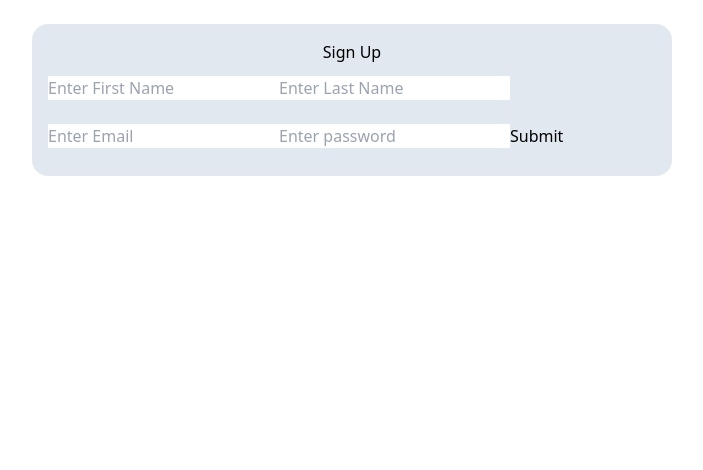
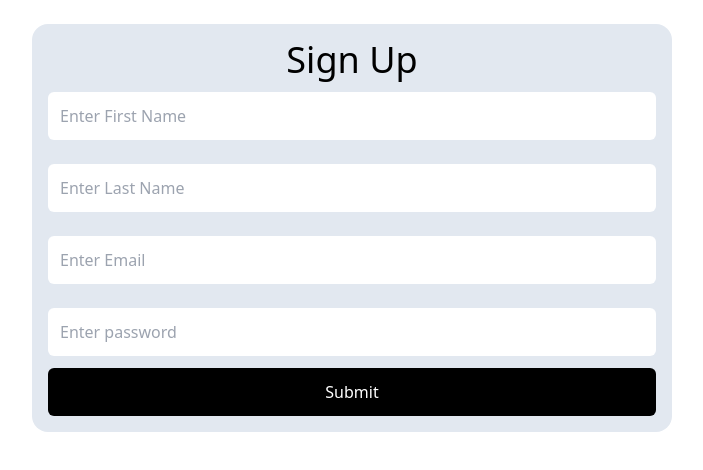
Before and after one commit to Uthmancoder/june-cohort, a React (Create React App) app: page /sign-up in a window 1280 px wide. Shown: the top 470 px of the page, without its empty margins (288-991 px from the left). Built offline with nearby package versions, Linux system fonts and the light colour scheme.

Commit message:
Formik & Yup For form validation

```diff
--- a/package.json
+++ b/package.json
@@ -9,6 +9,7 @@
     "antd": "^5.18.3",
     "axios": "^1.7.2",
     "bootstrap": "^5.3.3",
+    "formik": "^2.4.6",
     "json-server": "^1.0.0-beta.1",
     "react": "^18.3.1",
     "react-dom": "^18.3.1",
@@ -16,7 +17,8 @@
     "react-router-dom": "^6.24.0",
     "react-scripts": "5.0.1",
     "react-toastify": "^10.0.5",
-    "web-vitals": "^2.1.4"
+    "web-vitals": "^2.1.4",
+    "yup": "^1.4.0"
   },
   "scripts": {
     "start": "react-scripts start",
--- a/src/components/SignUp.jsx
+++ b/src/components/SignUp.jsx
@@ -1,40 +1,95 @@
 import React from "react";
+import { useFormik } from "formik";
+import * as Yup from "yup";
+
 const SignUp = () => {
+  const { handleBlur, handleChange, touched, errors } = useFormik({
+    initialValues: {
+      firstName: "",
+      lastName: "",
+      email: "",
+      password: "",
+    },
+    validationSchema: Yup.object({
+      firstName: Yup.string()
+        .required("FirstName is required")
+        .min(5, "firstName muhst not be less than 5 characters")
+        .max(15, "Firstname must not be longer than 15 characters"),
+      lastName: Yup.string()
+        .required("lastName is required")
+        .min(5, "lastName muhst not be less than 5 characters")
+        .max(15, "lastName must not be longer than 15 characters"),
+      email: Yup.string()
+        .email("Must be a valid email")
+        .required("Email is required"),
+      password: Yup.string()
+        .required("Password is required")
+        .min(8, "Password must be at lest 8 characters long")
+        .max(20, "password muxt not be longer than 20 characters")
+        .matches(
+          /^(?=.*[a-z])(?=.*[A-Z])(?=.*\d)(?=.*[@$!%*?&])[A-Za-z\d@$!%*?&]{8,10}$/,
+          "Minimum eight and maximum 10 characters, at least one uppercase letter, one lowercase letter, one number and one special characte"
+        ),
+    }),
+  });
+
   return (
     <>
       <div className="bg-slate-200 w-1/2 mx-auto my-6 p-4 rounded-2xl">
-        <h2 id="addProd" className="text-center fs-4 text alert alert-primary">
+        <h2
+          id="addProd"
+          className="text-center fs-4 text-4xl alert alert-primary"
+        >
           Sign Up
         </h2>
         <input
+          onChange={handleChange}
+          onBlur={handleBlur}
           type="text"
           id="firstName"
-          className=" my-3"
-          placeholder="Enter First Name "
+          name="firstName"
+          className={` my-3 w-full p-3 rounded-md ${
+            touched.firstName && errors.firstName
+              ? "border-2 border-red-600 ring-4 ring-red-600"
+              : "border-none outline-none focus:ring-4  ring-green-600"
+          } `}
+          placeholder="Enter First Name"
         />
+        {touched.firstName && errors.firstName ? (
+          <small className="text-red-600">{errors.firstName}</small>
+        ) : null}
 
         <input
           type="text"
+          onChange={handleChange}
+          onBlur={handleBlur}
+          name="lastName"
           id="lastName"
-          className=" my-3"
+          className=" my-3 w-full p-3 rounded-md"
           placeholder="Enter Last Name"
         />
         <input
+          onChange={handleChange}
+          onBlur={handleBlur}
           type="email"
+          name="email"
           id="email"
-          className=" my-3"
+          className=" my-3 w-full p-3 rounded-md"
           placeholder="Enter Email"
         />
         <input
+          onChange={handleChange}
+          onBlur={handleBlur}
           type="password"
+          name="password"
           id="password"
-          className=" my-3"
+          className=" my-3 w-full p-3 rounded-md"
           placeholder="Enter password"
         />
 
         <button
           id="signUpUser"
-          className="btn btn alert alert-primary w-100 mx-auto"
+          className="py-3 w-full bg-black text-white rounded-md"
         >
           Submit
         </button>
```
Also changed, not shown: 1 other file (tests, documents, lock files or other folders).
